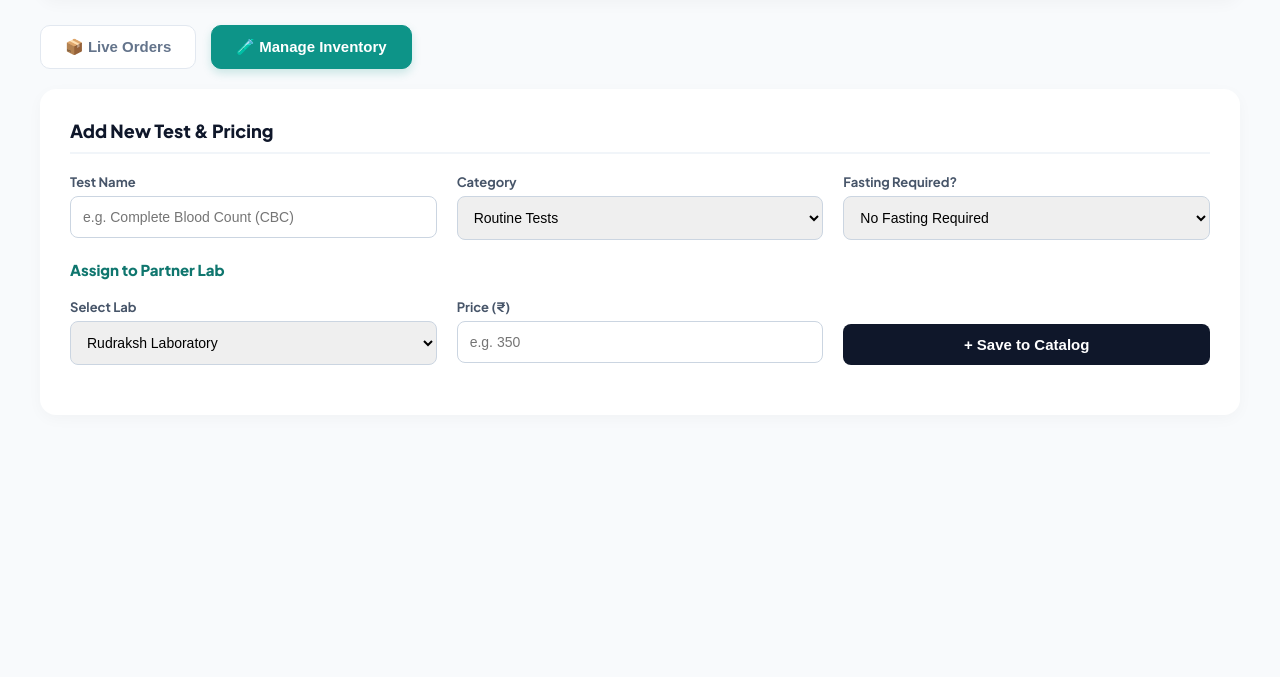
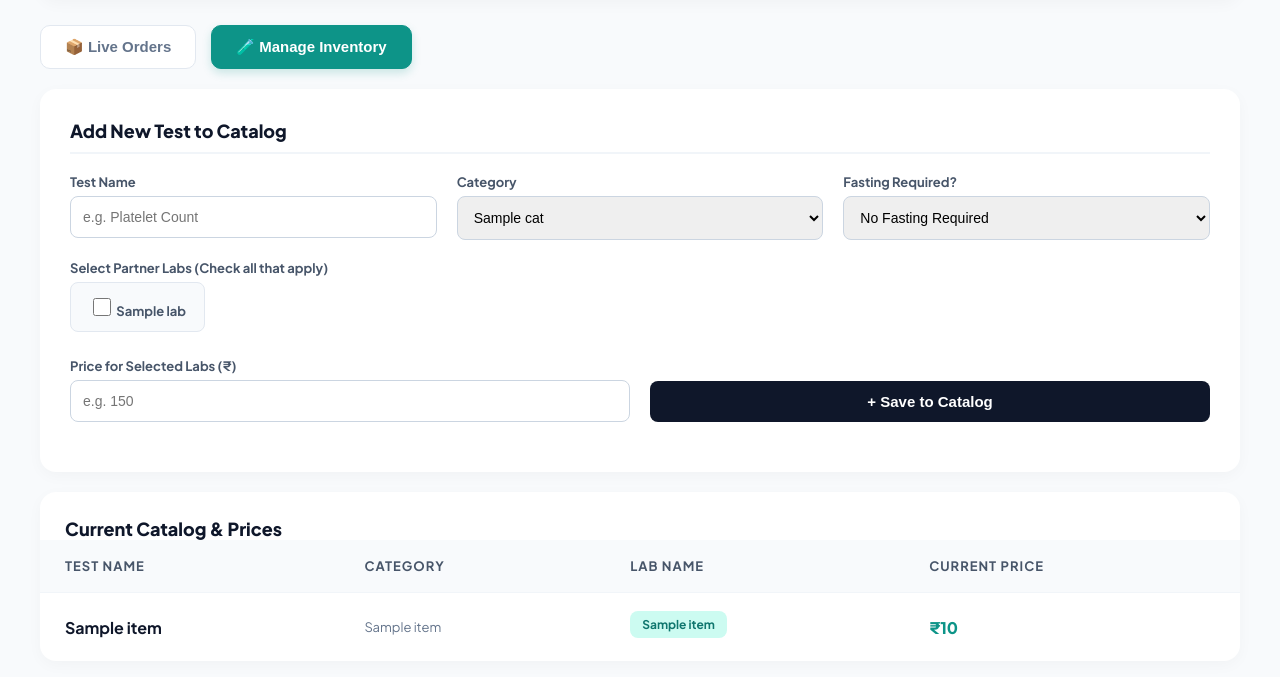
Before and after one commit to lab81617-del/caredrop-website, a Flask app: template templates/admin.html in a window 1280 px wide, after a click on "🧪 Manage Inventory". Shown: the part 90-767 px from the top of the page. Run offline with Flask 3, Linux system fonts and the light colour scheme; the template is opened without the code that fills it: most values are stand-ins (such as "Sample title", 1, 10 or a date in 2020); some libraries are stand-ins or nearby versions.

Commit message:
Update admin.html

```diff
--- a/templates/admin.html
+++ b/templates/admin.html
@@ -31,11 +31,17 @@
 
         /* Forms */
         .form-container { padding: 30px; }
-        .form-title { font-size: 18px; font-weight: 800; margin-bottom: 20px; border-bottom: 2px solid #F1F5F9; padding-bottom: 10px; }
+        .form-title { font-size: 18px; font-weight: 800; margin-bottom: 20px; border-bottom: 2px solid #F1F5F9; padding-bottom: 10px; display: flex; justify-content: space-between; align-items: center; }
         .form-grid { display: grid; grid-template-columns: repeat(auto-fit, minmax(250px, 1fr)); gap: 20px; margin-bottom: 20px; }
         .input-group label { display: block; font-size: 13px; font-weight: 700; margin-bottom: 6px; color: #475569; }
         .input-group input, .input-group select { width: 100%; padding: 12px; border: 1px solid #CBD5E1; border-radius: 8px; font-size: 14px; outline: none; box-sizing: border-box; }
         .input-group input:focus, .input-group select:focus { border-color: #0D9488; }
+
+        /* Custom Checkboxes */
+        .checkbox-grid { display: flex; flex-wrap: wrap; gap: 15px; }
+        .lab-checkbox { background: #F8FAFC; border: 1px solid #E2E8F0; padding: 12px 18px; border-radius: 8px; display: flex; align-items: center; gap: 10px; cursor: pointer; font-weight: 600; font-size: 14px; transition: 0.2s; }
+        .lab-checkbox:hover { border-color: #0D9488; }
+        .lab-checkbox input { width: 18px; height: 18px; accent-color: #0D9488; cursor: pointer; }
 
         .btn-save { background: #0F172A; color: white; padding: 12px 24px; border: none; border-radius: 8px; font-weight: 700; cursor: pointer; font-size: 15px; }
     </style>
@@ -49,7 +55,7 @@
 
         <div class="tabs">
             <button class="tab-btn active" onclick="switchTab('orders')">📦 Live Orders</button>
-            <button class="tab-btn" onclick="switchTab('inventory')">🧪 Manage Inventory</button>
+            <button id="inventoryTabBtn" class="tab-btn" onclick="switchTab('inventory')">🧪 Manage Inventory</button>
         </div>
 
         <!-- LIVE ORDERS TAB -->
@@ -94,20 +100,23 @@
 
         <!-- MANAGE INVENTORY TAB -->
         <div id="inventory" class="tab-content">
+
+            <!-- ADD TEST FORM -->
             <div class="card form-container">
-                <div class="form-title">Add New Test & Pricing</div>
+                <div class="form-title">Add New Test to Catalog</div>
+
                 <form action="/admin/add-test" method="POST">
                     <div class="form-grid">
                         <div class="input-group">
                             <label>Test Name</label>
-                            <input type="text" name="test_name" placeholder="e.g. Complete Blood Count (CBC)" required>
+                            <input type="text" name="test_name" placeholder="e.g. Platelet Count" required>
                         </div>
                         <div class="input-group">
                             <label>Category</label>
                             <select name="category_id" required>
-                                <option value="1">Routine Tests</option>
-                                <option value="2">Vital Organs</option>
-                                <option value="3">Specialized</option>
+                                {% for cat in categories %}
+                                    <option value="{{ cat.id }}">{{ cat.name }}</option>
+                                {% endfor %}
                             </select>
                         </div>
                         <div class="input-group">
@@ -119,28 +128,58 @@
                         </div>
                     </div>
 
-                    <div class="form-title" style="border: none; margin-top: 10px; margin-bottom: 10px; font-size: 15px; color: #0F766E;">Assign to Partner Lab</div>
+                    <div class="input-group" style="margin-bottom: 20px;">
+                        <label>Select Partner Labs (Check all that apply)</label>
+                        <div class="checkbox-grid">
+                            {% for lab in labs %}
+                            <label class="lab-checkbox">
+                                <input type="checkbox" name="lab_ids" value="{{ lab.id }}">
+                                <span>{{ lab.name }}</span>
+                            </label>
+                            {% endfor %}
+                        </div>
+                    </div>
 
-                    <div class="form-grid">
+                    <div class="form-grid" style="align-items: flex-end;">
                         <div class="input-group">
-                            <label>Select Lab</label>
-                            <select name="lab_id" required>
-                                <option value="1">Rudraksh Laboratory</option>
-                                <!-- We will pull these dynamically from the database later -->
-                            </select>
+                            <label>Price for Selected Labs (₹)</label>
+                            <input type="number" name="price" placeholder="e.g. 150" required>
                         </div>
                         <div class="input-group">
-                            <label>Price (₹)</label>
-                            <input type="number" name="price" placeholder="e.g. 350" required>
-                        </div>
-                        <div class="input-group" style="display: flex; align-items: flex-end;">
                             <button type="submit" class="btn-save" style="width: 100%;">+ Save to Catalog</button>
                         </div>
                     </div>
                 </form>
             </div>
+
+            <!-- CURRENT INVENTORY VIEWER -->
+            <div class="card">
+                <div class="form-title" style="padding: 25px 25px 0 25px; border:none; margin:0;">Current Catalog & Prices</div>
+                <table>
+                    <thead>
+                        <tr>
+                            <th>Test Name</th>
+                            <th>Category</th>
+                            <th>Lab Name</th>
+                            <th>Current Price</th>
+                        </tr>
+                    </thead>
+                    <tbody>
+                        {% for item in inventory %}
+                        <tr>
+                            <td style="font-weight: 700;">{{ item.test_name }}</td>
+                            <td style="font-size: 13px; color: #64748B;">{{ item.category_name }}</td>
+                            <td><span class="badge">{{ item.lab_name }}</span></td>
+                            <td style="font-weight: 800; color: #0D9488;">₹{{ item.price }}</td>
+                        </tr>
+                        {% else %}
+                        <tr><td colspan="4" style="text-align: center; padding: 40px; color: #94A3B8;">Your catalog is currently empty.</td></tr>
+                        {% endfor %}
+                    </tbody>
+                </table>
+            </div>
+
         </div>
-
     </div>
 
     <script>
@@ -149,7 +188,18 @@
             document.querySelectorAll('.tab-btn').forEach(b => b.classList.remove('active'));
             document.getElementById(tabId).classList.add('active');
             event.target.classList.add('active');
+
+            // Save tab state so it stays on Inventory when you refresh
+            localStorage.setItem('caredrop_admin_tab', tabId);
         }
+
+        // Auto-load last open tab
+        window.onload = () => {
+            const savedTab = localStorage.getItem('caredrop_admin_tab');
+            if(savedTab === 'inventory') {
+                document.getElementById('inventoryTabBtn').click();
+            }
+        };
     </script>
 </body>
 </html>
```
